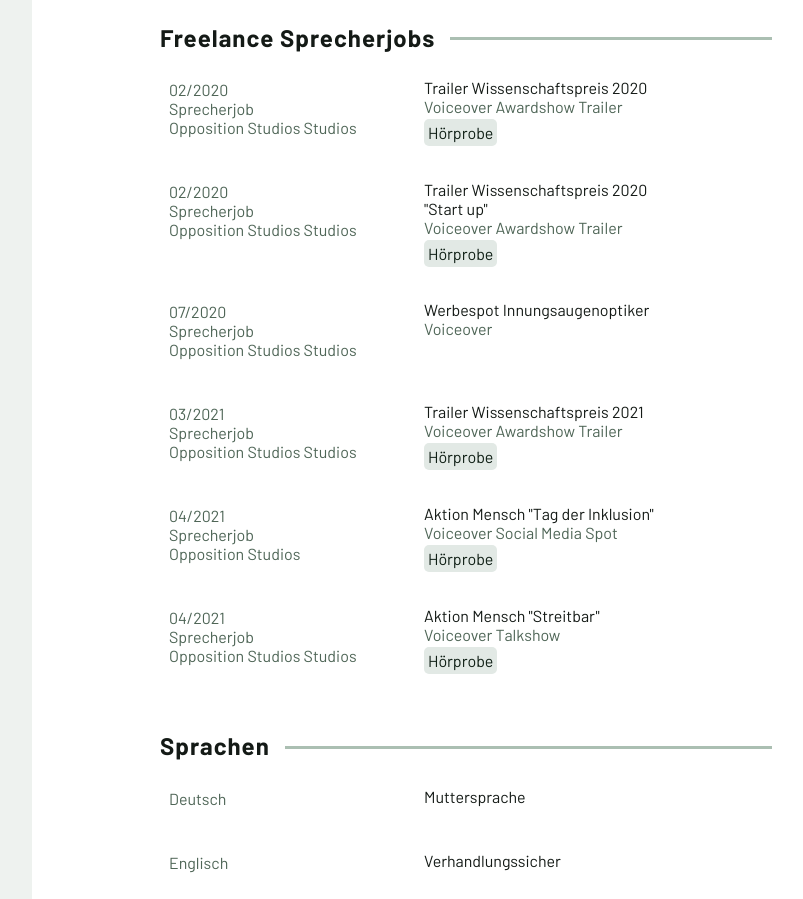
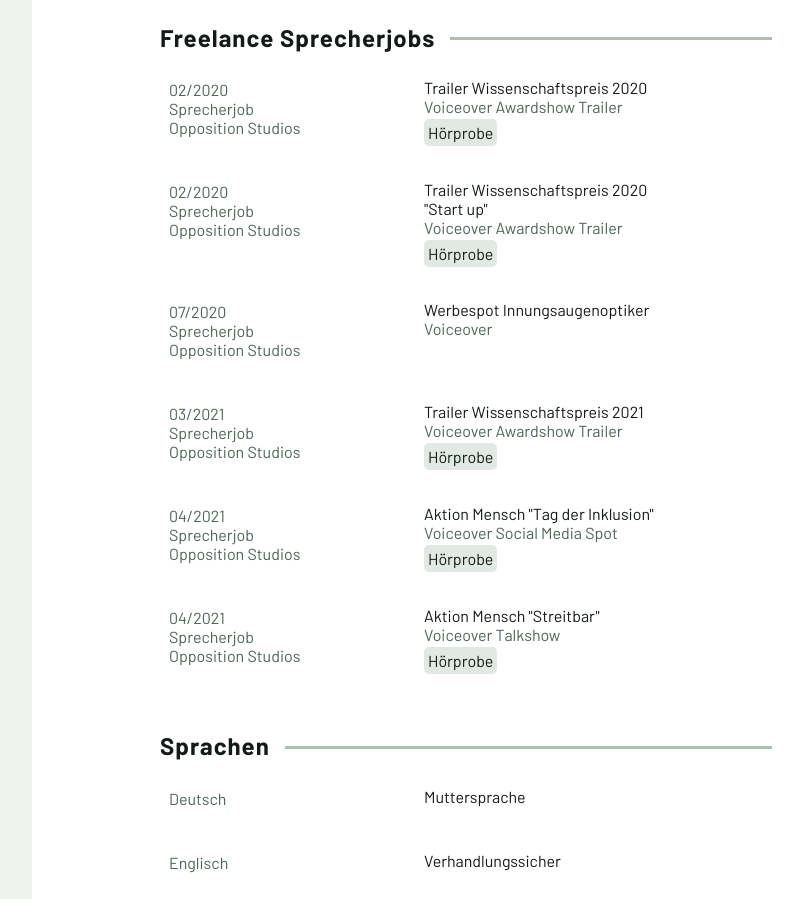
Before and after one commit to evammwolf/evammwolf.github.io, a plain HTML site: page index.html in a window 1280 px wide. Shown: the part 1317-2216 px from the top of the page, without its empty margins (268-1071 px from the left). Drawn offline with Linux system fonts and the light colour scheme.

Commit message:
corrections

```diff
--- a/index.html
+++ b/index.html
@@ -144,24 +144,24 @@
 
                     <tbody>
                         <tr>
-                            <td class="dates">02/2020<br><span class="sub-info">Sprecherjob<br>Opposition Studios Studios</span></td>
+                            <td class="dates">02/2020<br><span class="sub-info">Sprecherjob<br>Opposition Studios</span></td>
                             <td>Trailer Wissenschaftspreis 2020<br><span class="sub-info">Voiceover Awardshow
                                 Trailer</span><br><a href="https://youtu.be/_ZmJ1IoHmE0" target="_blank">Hörprobe</a></td>
                         </tr>
 
                         <tr>
-                            <td class="dates">02/2020<br><span class="sub-info">Sprecherjob<br>Opposition Studios Studios</span></td>
+                            <td class="dates">02/2020<br><span class="sub-info">Sprecherjob<br>Opposition Studios</span></td>
                             <td>Trailer Wissenschaftspreis 2020 "Start up"<br><span class="sub-info">Voiceover Awardshow
                                 Trailer</span><br><a href=https://youtu.be/g613bkBpLuk target="_blank">Hörprobe</a></td>
                         </tr>
 
                         <tr>
-                            <td class="dates">07/2020<br><span class="sub-info">Sprecherjob<br>Opposition Studios Studios</span></td>
+                            <td class="dates">07/2020<br><span class="sub-info">Sprecherjob<br>Opposition Studios</span></td>
                             <td>Werbespot Innungsaugenoptiker<br><span class="sub-info">Voiceover</span></td>
                         </tr>
 
                         <tr>
-                            <td class="dates">03/2021<br><span class="sub-info">Sprecherjob<br>Opposition Studios Studios</span></td>
+                            <td class="dates">03/2021<br><span class="sub-info">Sprecherjob<br>Opposition Studios</span></td>
                             <td>Trailer Wissenschaftspreis 2021<br><span class="sub-info">Voiceover Awardshow Trailer</span><br><a href="https://www.youtube.com/watch?v=gHKQlS7Xpb0" target="_blank">Hörprobe</a></td>
                         </tr>
 
@@ -172,7 +172,7 @@
                         </tr>
 
                         <tr>
-                            <td class="dates">04/2021<br><span class="sub-info">Sprecherjob<br>Opposition Studios Studios</span></td>
+                            <td class="dates">04/2021<br><span class="sub-info">Sprecherjob<br>Opposition Studios</span></td>
                             <td>Aktion Mensch "Streitbar"<br><span class="sub-info">Voiceover Talkshow</span><br><a href="https://vimeo.com/582917383" target="_blank">Hörprobe</a></td>
                         </tr>
 
```
